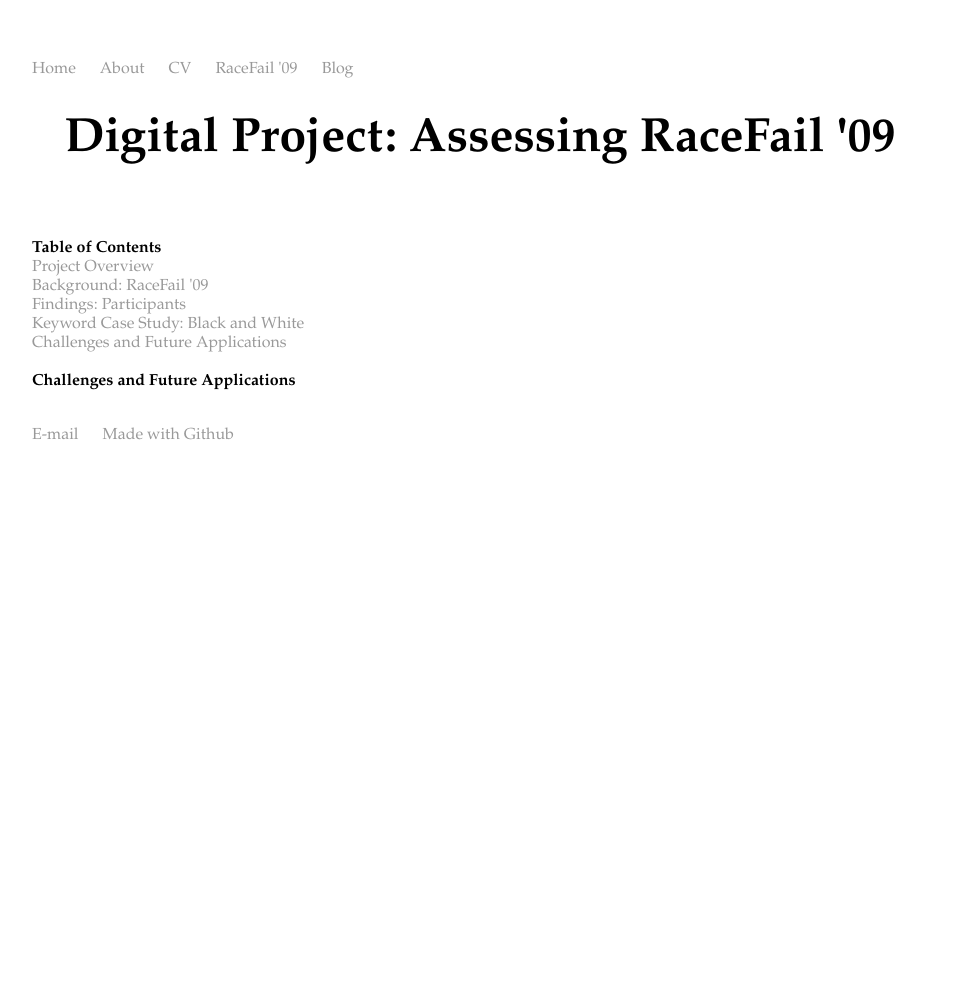
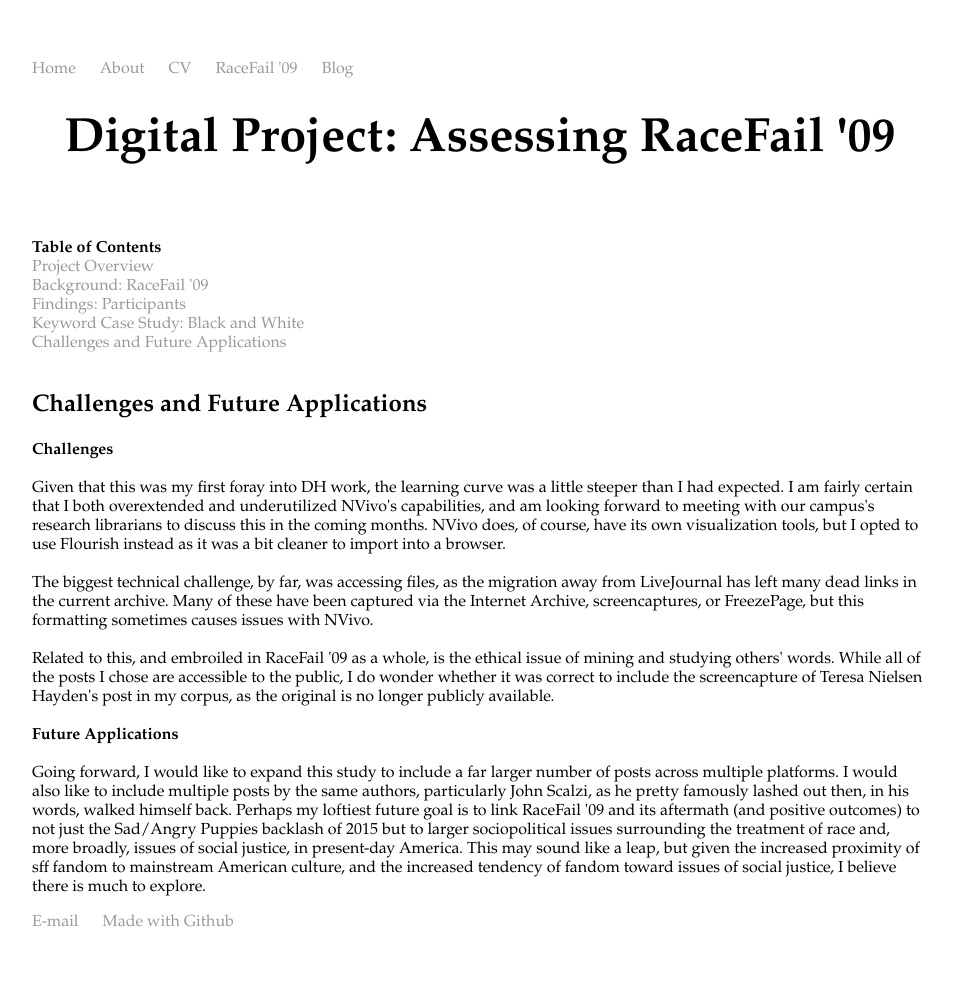
Before and after one commit to pastfutures/pastfutures.github.io, a Jekyll site: the page built from RaceFailDH/future.html, in a window 1280 px wide. Shown: the whole page, without its empty margins (160-1114 px from the left). Built offline with Jekyll 4.4.1, drawn with Linux system fonts in a browser that asks for light colours; before the commit the page ends 900 px from its top, so only the background shows below that.

Commit message:
Update future.html

```diff
--- a/RaceFailDH/future.html
+++ b/RaceFailDH/future.html
@@ -19,8 +19,22 @@ title: Ashley Hemm
 	<a href="/RaceFailDH/future">Challenges and Future Applications</a>
 	<br>
 	<br>
-	<b>Challenges and Future Applications</b>
+	<h2>Challenges and Future Applications</h2>
+	<b>Challenges</b>
 	<br>
 	<br>
+Given that this was my first foray into DH work, the learning curve was a little steeper than I had expected. I am fairly certain that I both overextended and underutilized NVivo's capabilities, and am looking forward to meeting with our campus's research librarians to discuss this in the coming months. NVivo does, of course, have its own visualization tools, but I opted to use Flourish instead as it was a bit cleaner to import into a browser.
+<br>
+<br>
+The biggest technical challenge, by far, was accessing files, as the migration away from LiveJournal has left many dead links in the current archive. Many of these have been captured via the Internet Archive, screencaptures, or FreezePage, but this formatting sometimes causes issues with NVivo.
+<br>
+<br>
+Related to this, and embroiled in RaceFail '09 as a whole, is the ethical issue of mining and studying others' words. While all of the posts I chose are accessible to the public, I do wonder whether it was correct to include the screencapture of Teresa Nielsen Hayden's post in my corpus, as the original is no longer publicly available.
+	<br>
+	<br>
+	<b>Future Applications</b>
+	<br>
+	<br>
+Going forward, I would like to expand this study to include a far larger number of posts across multiple platforms. I would also like to include multiple posts by the same authors, particularly John Scalzi, as he pretty famously lashed out then, in his words, walked himself back. Perhaps my loftiest future goal is to link RaceFail '09 and its aftermath (and positive outcomes) to not just the Sad/Angry Puppies backlash of 2015 but to larger sociopolitical issues surrounding the treatment of race and, more broadly, issues of social justice, in present-day America. This may sound like a leap, but given the increased proximity of sff fandom to mainstream American culture, and the increased tendency of fandom toward issues of social justice, I believe there is much to explore.
 
   </div><!-- /.blurb -->
```
